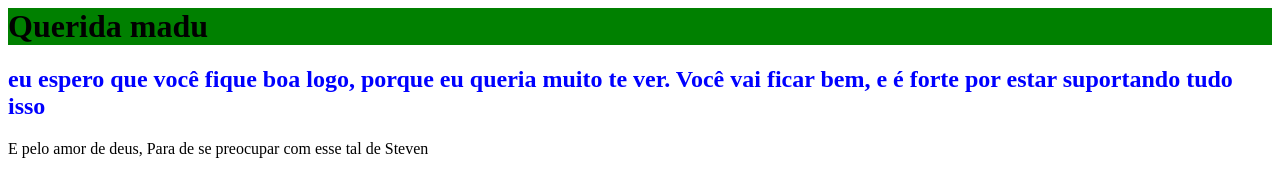
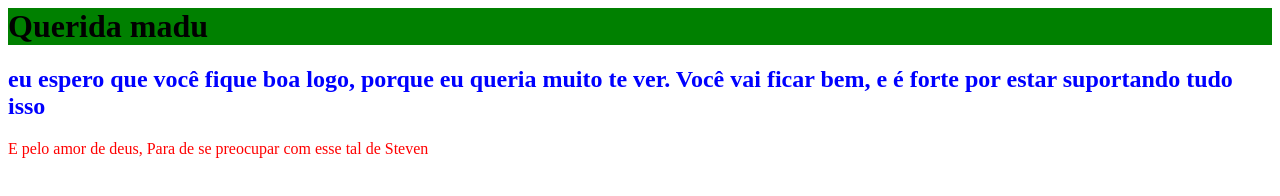
Before and after one commit to Werbethcod/werbethcod.github.io, a plain HTML site: page index.html in a window 1280 px wide. Drawn offline with Linux system fonts and the light colour scheme.

Commit message:
Update index.html

```diff
--- a/index.html
+++ b/index.html
@@ -17,6 +17,12 @@ color: blue;
 
 }
 
+P {
+
+Color: red ;
+
+}
+
 </style>
 
 </head>
```
